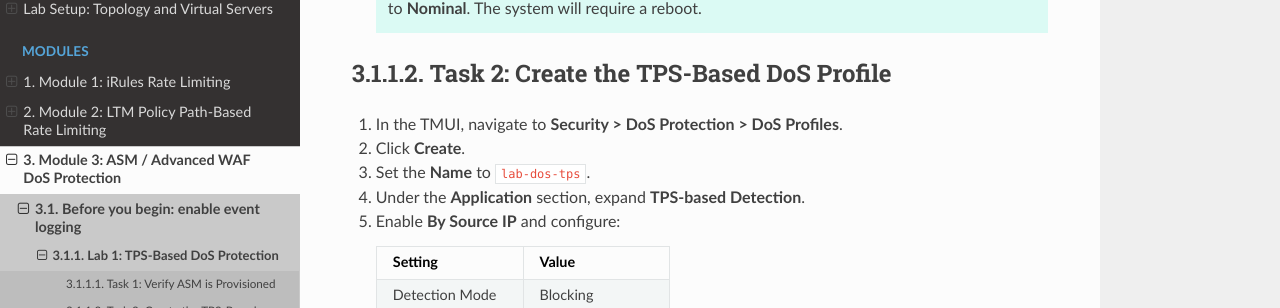
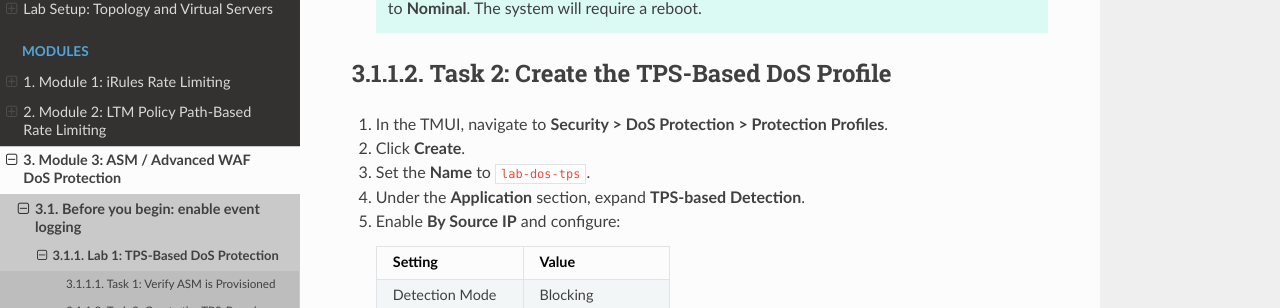
Before and after one commit to snowblind-/BIG-IP-L7DoS-Lab, a Sphinx documentation site: the page built from docs/module3-asm-waf/lab1/lab1-tps-based.rst, in a window 1280 px wide and 900 px high, scrolled down 763 px. Shown: the part 143-451 px from the top of the window. Built offline with Sphinx 7.4.7 and the Read the Docs theme 3.1.0, drawn with Linux system fonts in a browser that asks for light colours.

Commit message:
Module 3: rename TMUI menu 'DoS Profiles' -> 'Protection Profiles' (TMOS 17.5)
In 17.5 the DoS profile object is under Security > DoS Protection > Protection
Profiles (was 'DoS Profiles'). Update the nav in Lab 1 (TPS), Lab 3 (bot), and
Lab 4 (stress).

```diff
--- a/docs/module3-asm-waf/lab1/lab1-tps-based.rst
+++ b/docs/module3-asm-waf/lab1/lab1-tps-based.rst
@@ -39,7 +39,7 @@
 Task 2: Create the TPS-Based DoS Profile
 -----------------------------------------
 
-#. In the TMUI, navigate to **Security > DoS Protection > DoS Profiles**.
+#. In the TMUI, navigate to **Security > DoS Protection > Protection Profiles**.
 
 #. Click **Create**.
 
--- a/docs/module3-asm-waf/lab3/lab3-bot-defense.rst
+++ b/docs/module3-asm-waf/lab3/lab3-bot-defense.rst
@@ -98,7 +98,7 @@
 TMUI (its proactive bot defense is far easier to configure in the UI than via
 ``tmsh``), then attach it by UI or CLI.
 
-#. **Security > DoS Protection > DoS Profiles > Create**. Name it
+#. **Security > DoS Protection > Protection Profiles > Create**. Name it
    ``lab_dos_bot_profile`` and click **Finished**, then open it and select the
    **Application Security** tab. (Section labels vary slightly by TMOS version.)
 
--- a/docs/module3-asm-waf/lab4/lab4-stress-based.rst
+++ b/docs/module3-asm-waf/lab4/lab4-stress-based.rst
@@ -34,7 +34,7 @@
 Task 1: Configure Stress-Based Detection
 -----------------------------------------
 
-#. Navigate to **Security > DoS Protection > DoS Profiles**, open
+#. Navigate to **Security > DoS Protection > Protection Profiles**, open
    ``lab-dos-bados``, and expand **Behavioral & Stress-based Detection**.
 
 #. Enable **Stress-based Detection** and configure:
```
